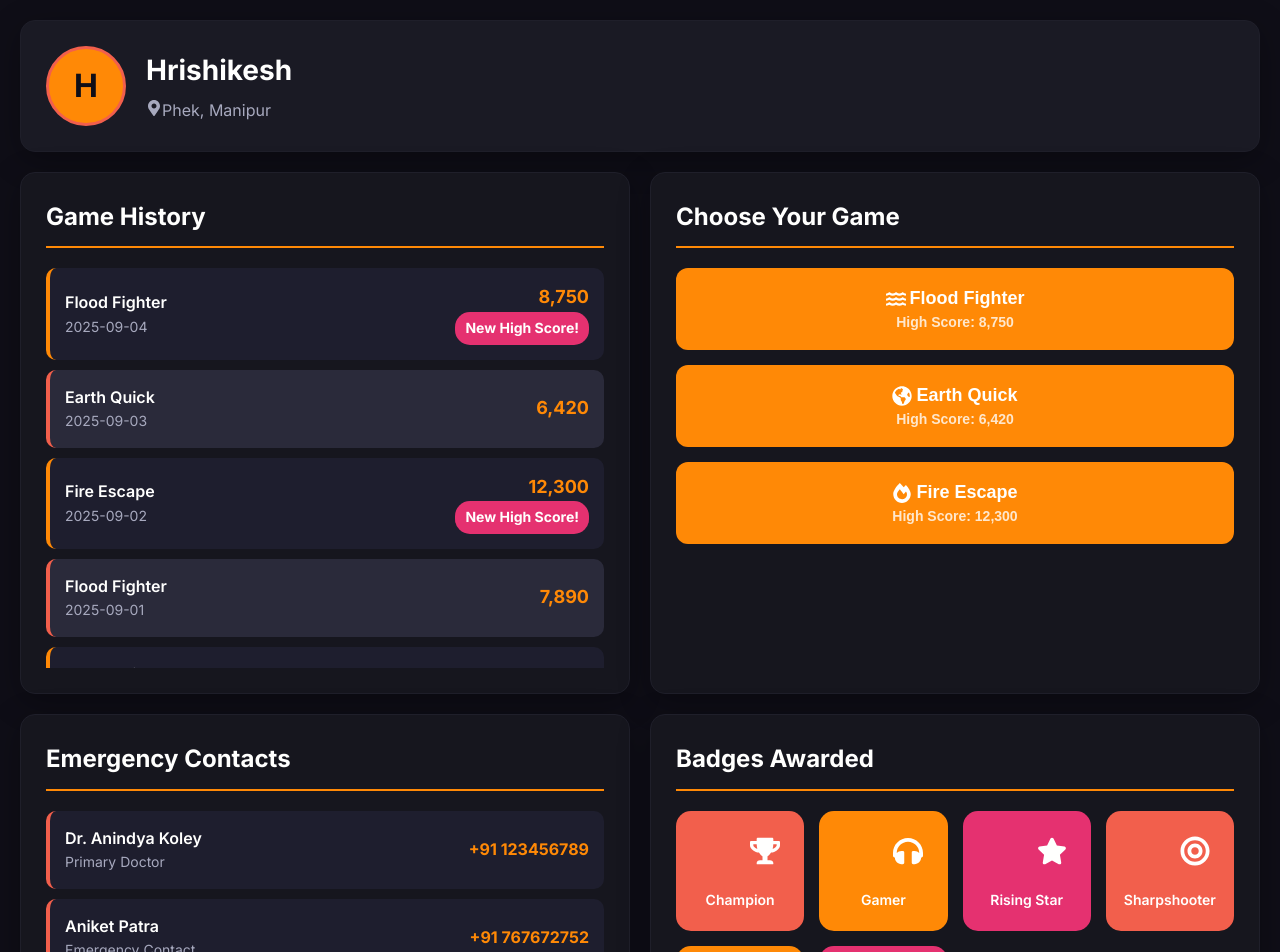
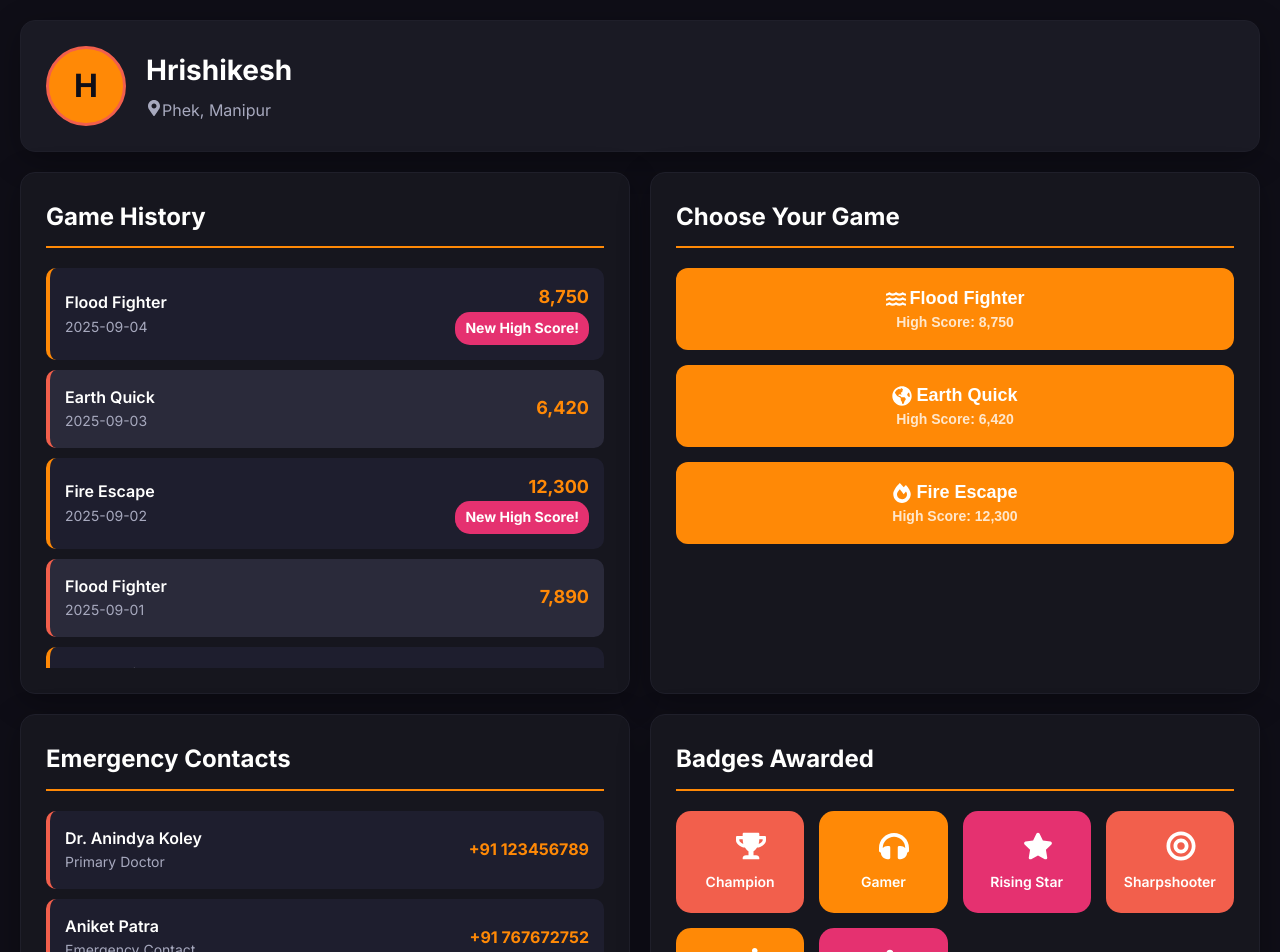
Before and after one commit to Aniketpatra007/SIH, a Next.js app: page /userdashboard in a window 1280 px wide. Shown: the top 952 px of the page. Built offline with nearby package versions, Linux system fonts and the light colour scheme.

Commit message:
fix login page styling

```diff
--- a/app/login/page.tsx
+++ b/app/login/page.tsx
@@ -97,7 +97,7 @@ export default function LoginPage() {
   const iconStyle = {
     position: 'absolute' as const,
     left: '0.75rem',
-    top: '2.25rem',
+    top: '2.75rem',
     color: '#a7a9be',
     pointerEvents: 'none' as const
   };
@@ -105,7 +105,7 @@ export default function LoginPage() {
   const passwordToggleStyle = {
     position: 'absolute' as const,
     right: '0.75rem',
-    top: '2.25rem',
+    top: '2.75rem',
     color: '#a7a9be',
     cursor: 'pointer',
     transition: 'color 0.2s'
--- a/app/userdashboard/BadgesSection.tsx
+++ b/app/userdashboard/BadgesSection.tsx
@@ -17,7 +17,7 @@ const BadgesSection: React.FC = () => {
       <div className="badges-container">
         {badges.map((badge, index) => (
           <div key={index} className={badge.className}>
-            <div className="badge-icon text-2xl">{badge.icon}</div>
+            <div className="badge-icon text-2xl flex">{badge.icon}</div>
             <div className="badge-name">{badge.name}</div>
           </div>
         ))}
```
